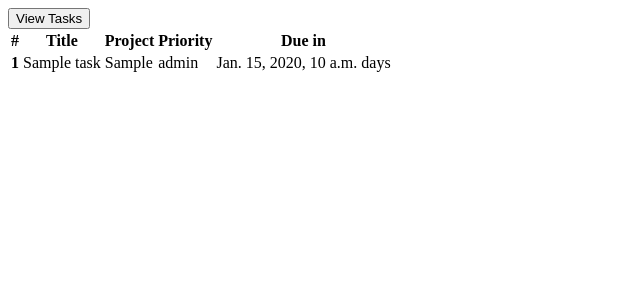
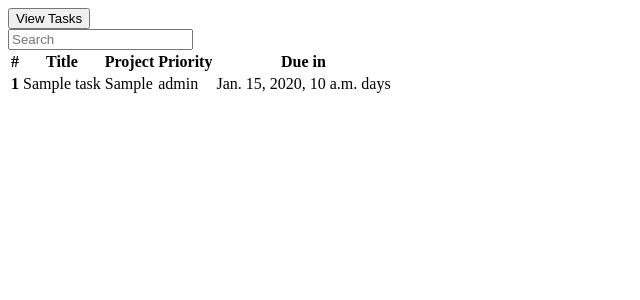
Before and after one commit to Rory-Sullivan/Lambda-Project-Management, a Django app: template lambda/users/templates/users/user_task_list.html in a window 1280 px wide. Shown: the top 300 px of the page, without its empty margins (0-640 px from the left). Run offline with Django 3.2, Linux system fonts and the light colour scheme; the template is opened without the code that fills it: most values are stand-ins (such as "Sample title", 1, 10 or a date in 2020).

Commit message:
Added sorting and filtering of tasks in project and user detail views. task#44

```diff
--- a/lambda/users/templates/users/user_task_list.html
+++ b/lambda/users/templates/users/user_task_list.html
@@ -1,10 +1,14 @@
 {# To be included in user detail view with a context of task_list containing tasks relevant to that user #}
+{% load static %}
 
-<div class="mb-3">
-  <button class="btn btn-outline-primary" type="button" data-toggle="collapse" data-target="#collapseTable1" aria-expanded="false" aria-controls="collapseTable1">View Tasks</button>
+<div class="row justify-content-between no-gutters mb-3">
+  <button class="btn btn-outline-primary" type="button" data-toggle="collapse" data-target=".collabsible" aria-expanded="false" aria-controls="collapseTable1">View Tasks</button>
+  <div class="col-md-4 align-self-end collapse collabsible">
+    <input type="search" class="searchInput form-control" data-table-id="sortTable1" placeholder="Search" aria-label="Search">
+  </div>
 </div>
 
-<div class="collapse" id="collapseTable1">
+<div class="collapse collabsible">
   <table id="sortTable1" class="table table-hover">
     <thead>
       <tr>
@@ -71,3 +75,5 @@
     </tbody>
   </table>
 </div>
+
+<script src="{% static 'base/tableFunctions.js' %}"></script>
```
Also changed, not shown: lambda/projects/templates/projects/project_task_list.html (+9 -3 lines).
